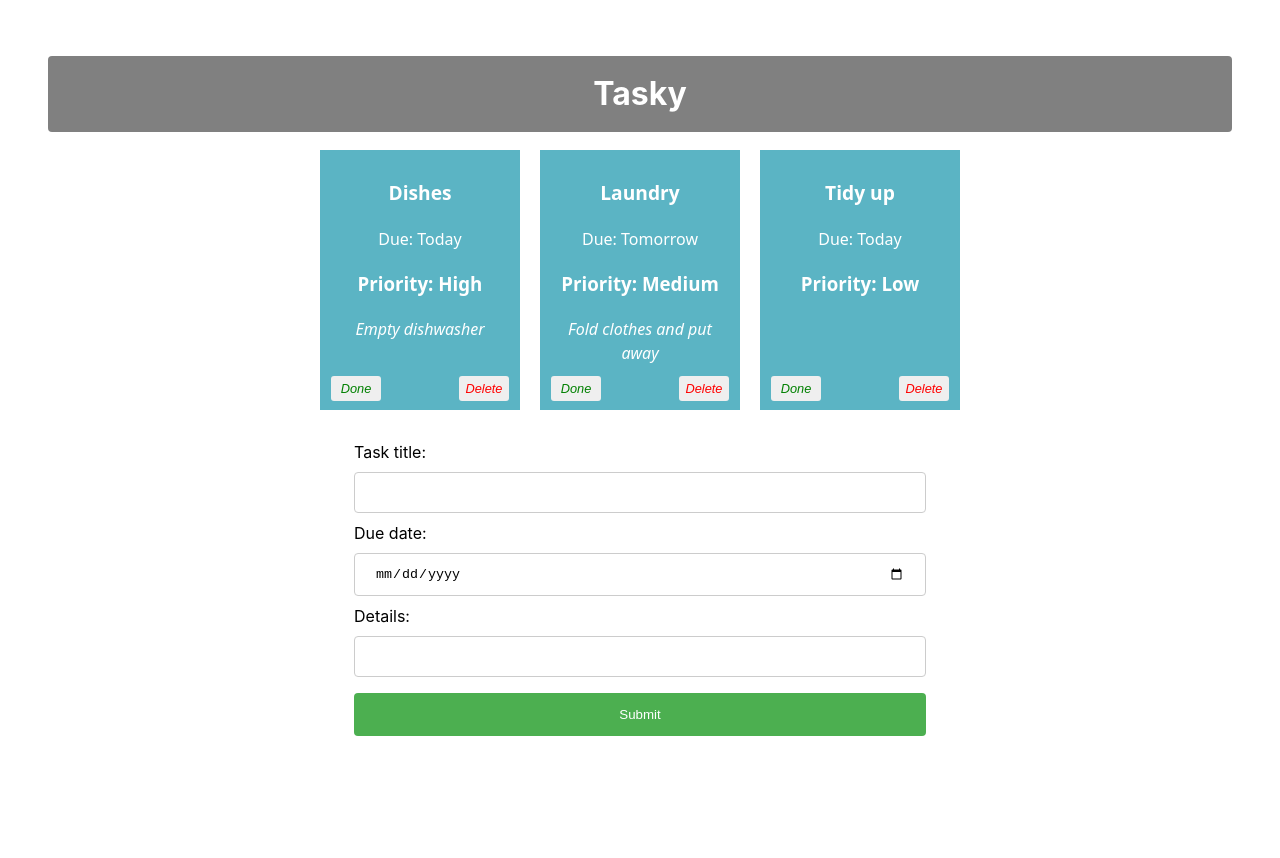
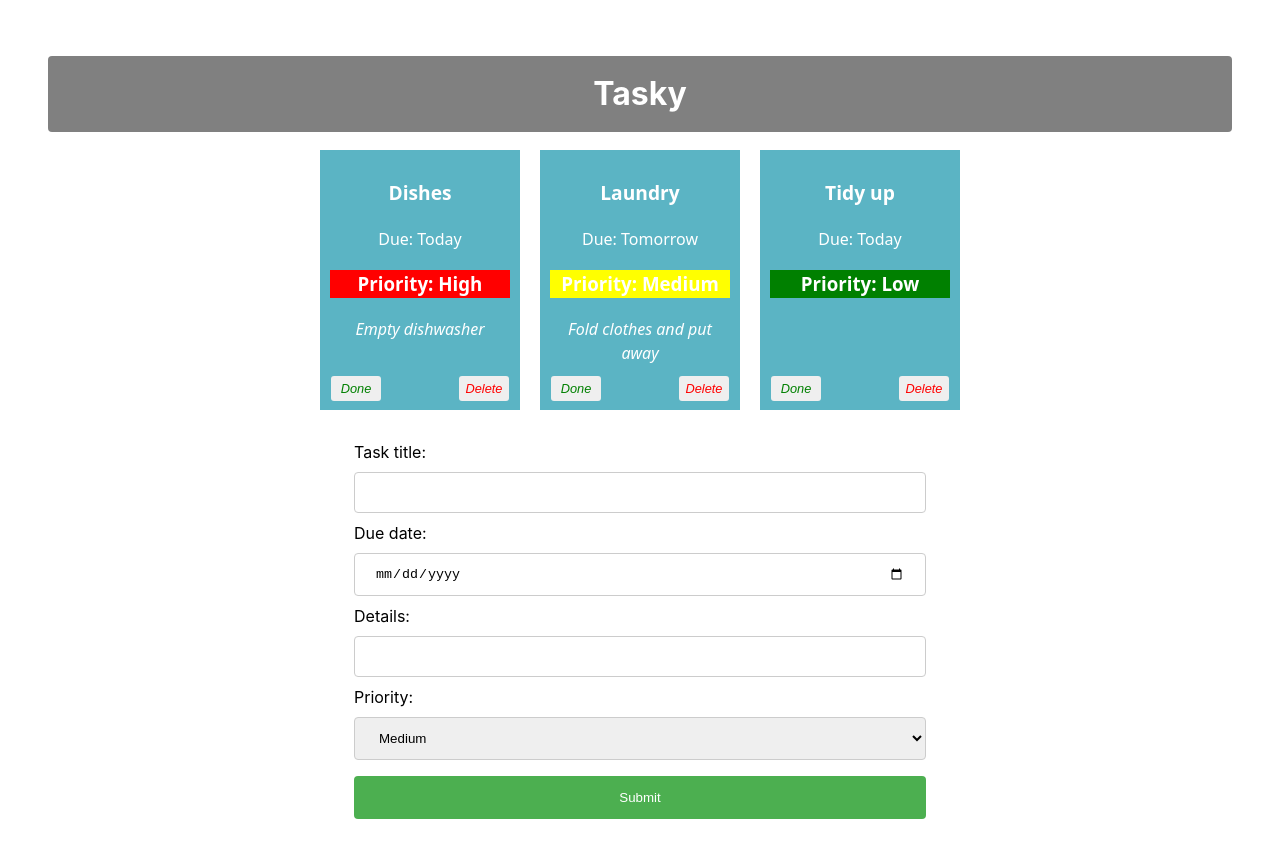
Before and after one commit to gamedina04/react-basics-labs, a React (Vite) app in the folder tasky/: page / in a window 1280 px wide. Shown: the top 858 px of the page. Before the commit the page ends 812 px from the top, so only its background shows below. Built offline with nearby package versions, Linux system fonts and the light colour scheme.

Commit message:
Tasky Lab 2b - Exercises Done

```diff
--- a/tasky/src/App.css
+++ b/tasky/src/App.css
@@ -47,7 +47,18 @@ div {
 
 .priority {
   font-weight: bold;
-  color: red;
+}
+
+.priorityLow {
+  background-color: green;
+}
+
+.priorityMedium {
+  background-color: yellow;
+}
+
+.priorityHigh {
+  background-color: red;
 }
 
 button {
@@ -104,3 +115,13 @@ form {
   width: 50%;
   margin: auto;
 }
+
+select {
+  width: 100%;
+  padding: 12px 20px;
+  margin: 8px 0;
+  display: inline-block;
+  border: 1px solid #ccc;
+  border-radius: 4px;
+  box-sizing: border-box;
+}
--- a/tasky/src/App.jsx
+++ b/tasky/src/App.jsx
@@ -15,7 +15,8 @@ function App() {
   const [ formState, setFormState ] = useState({
     title: "",
     description: "",
-    deadline: ""
+    deadline: "",
+    priority: ""
   });
   const doneHandler = (taskIndex) => {
     const tasks = [...taskState.tasks];
@@ -39,6 +40,9 @@ function App() {
           break;
       case "deadline":
           form.deadline = event.target.value;
+          break;
+      case "priority":
+          form.priority = event.target.value;
           break;
       default:
           form = formState;
--- a/tasky/src/components/Form.jsx
+++ b/tasky/src/components/Form.jsx
@@ -17,6 +17,16 @@ const AddTaskForm = (props) => {
               Details:
               <input type="text" name="description" onChange={(event) => props.change(event)} />
           </label>
+          <br />
+          <label>
+              Priority:
+              <select name="priority" onChange={(event) => props.change(event)} defaultValue="Medium">
+                <option value="Low">Low</option>
+                <option value="Medium">Medium</option>
+                <option value="High">High</option>
+              </select>
+          </label>
+          <br />
           <input type="submit" value="Submit" />
           </form>
       </div>
--- a/tasky/src/components/Task.jsx
+++ b/tasky/src/components/Task.jsx
@@ -4,7 +4,7 @@ const Task = (props) => {
         <div className="card" style={{backgroundColor: props.done ? 'lightgrey' : '#5bb4c4'}}>
             <p className="title">{props.title}</p>
             <p>Due: {props.deadline}</p>
-            <h3>Priority: {props.priority}</h3>
+            <h3 className={`priority${props.priority}`}>Priority: {props.priority}</h3>
             <p className="description">{props.description}</p>
             <button onClick={props.markDone} className="doneButton">Done</button>
             <button onClick={props.deleteTask} className="deleteButton">Delete</button>
```
